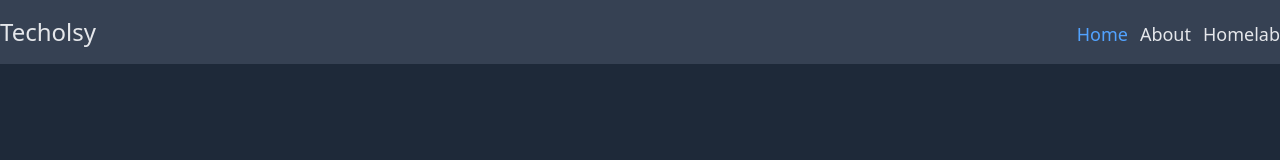
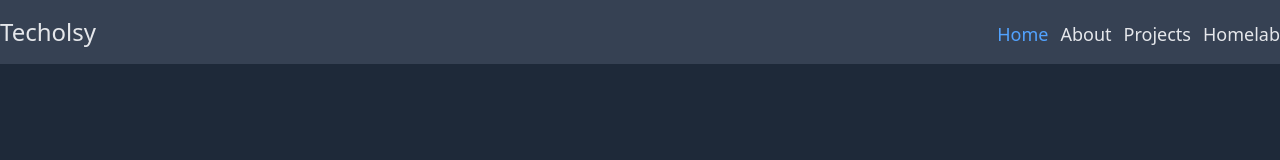
Before and after one commit to techolsy/techolsy-website, a SvelteKit app: page / in a window 1280 px wide. Shown: the top 160 px of the page. Built offline with nearby package versions, Linux system fonts and the light colour scheme.

Commit message:
Header.svelte: Added projects to nav

```diff
--- a/src/routes/Header.svelte
+++ b/src/routes/Header.svelte
@@ -1,7 +1,7 @@
 <script>
   import { page } from "$app/stores";
 
-  const sitePages = ['Home', 'About', 'Homelab'];
+  const sitePages = ['Home', 'About', 'Projects','Homelab'];
   const menuClass = "text-lg no-underline hover:text-blue-500 ml-3";
   const menuActive = "text-lg no-underline text-blue-400 hover:text-blue-500 ml-3";
 </script>
```
